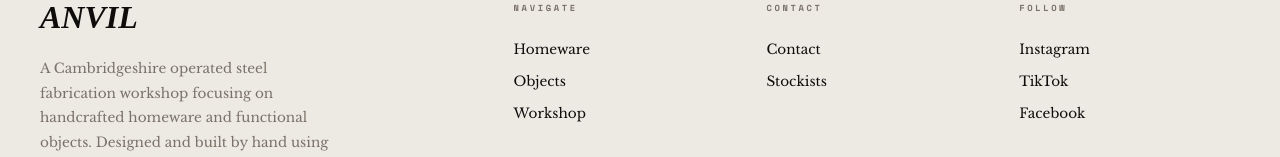
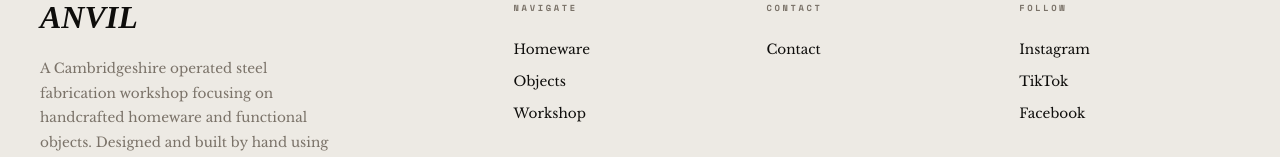
Before and after one commit to Otskey/anvil-shopify, a Next.js app in the folder web/: page / in a window 1280 px wide. Shown: the part 3136-3293 px from the top of the page. Built offline with nearby package versions, Linux system fonts and the light colour scheme; a web font is replaced by a local one.

Commit message:
Remove 'Stockists' link from footer navigation on HomePage

```diff
--- a/web/app/page.jsx
+++ b/web/app/page.jsx
@@ -378,7 +378,6 @@ export default function HomePage() {
             <h4>Contact</h4>
             <ul>
               <li><a href="/contact">Contact</a></li>
-              <li><a href="#">Stockists</a></li>
             </ul>
           </div>
           <div className="footer-col reveal">
```
